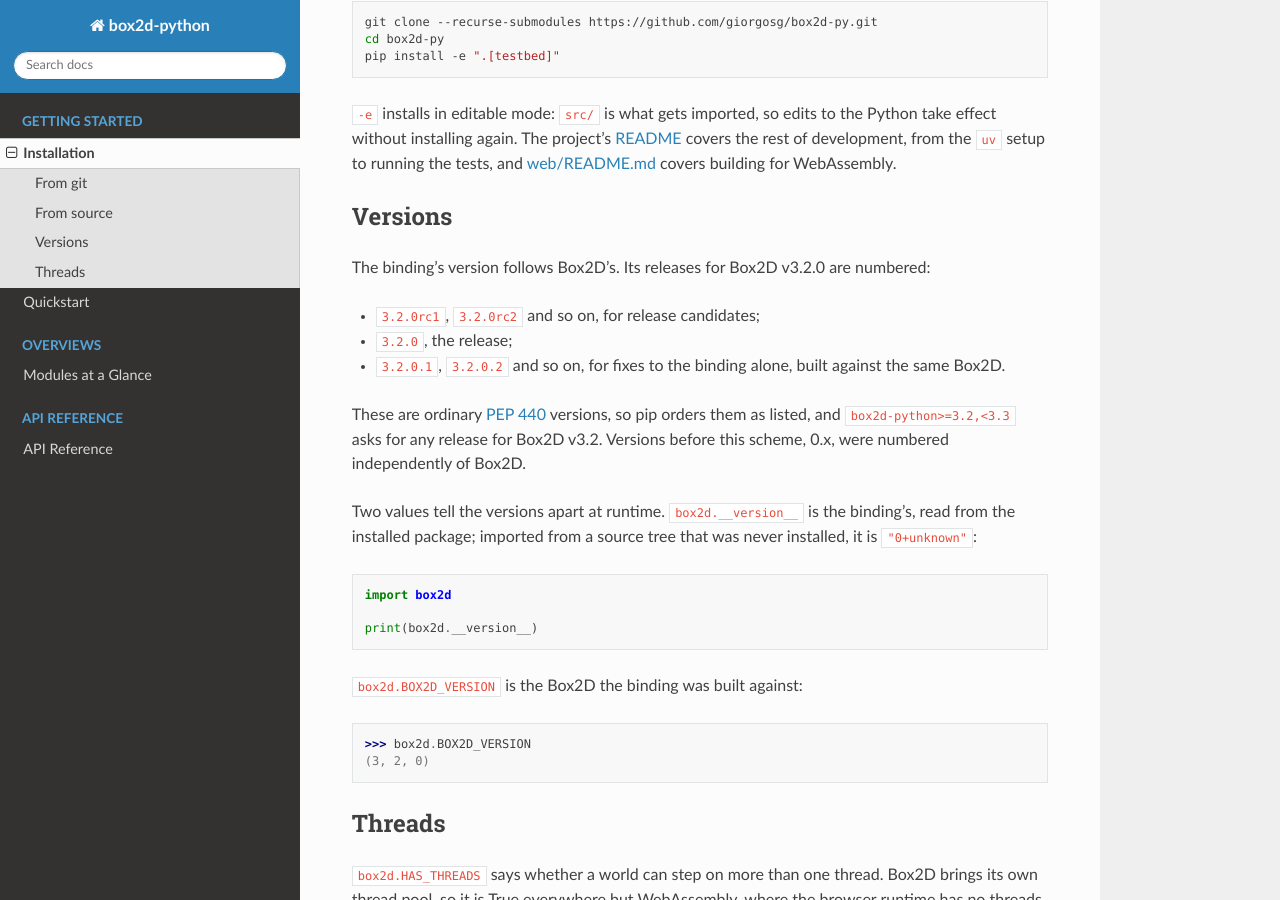
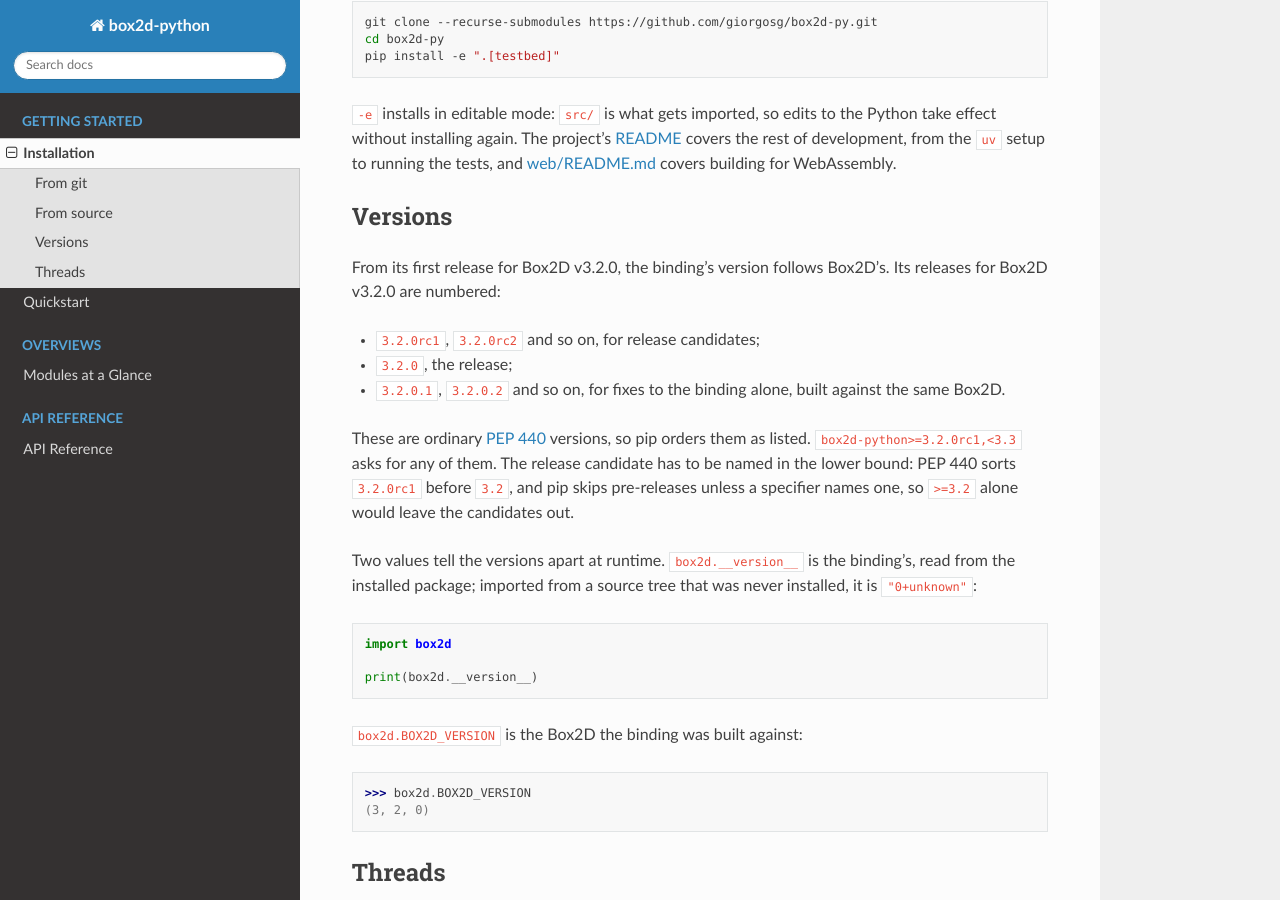
Before and after one commit to giorgosg/box2d-py, a Sphinx documentation site: the page built from docs/source/getting_started/install.rst, in a window 1280 px wide and 900 px high, scrolled down 839 px. Built offline with Sphinx 7.4.7 and the Read the Docs theme 3.1.0, drawn with Linux system fonts in a browser that asks for light colours.

Commit message:
Address review of the docs front page
install.rst: the version scheme is described as starting with the first
release for Box2D v3.2.0, with no claim about the versions before it. The
example specifier is >=3.2.0rc1,<3.3, since PEP 440 sorts 3.2.0rc1 before
3.2 and pip skips pre-releases a specifier does not name.

quickstart.rst: step 120 times rather than 90, so the sleep check is not
two steps from failing; check the hit normal's y rather than its repr;
make the ball just before the contact events section, so it is let go
where the text says rather than falling through the sections between;
say how a game loop accumulates frame time against a fixed step; the
pendulum's pivot is fixed to the ground body; and the blocks build one
scene in order rather than promising they paste into a prompt.

conf.py's comment now says where release and version actually appear.
The doc example tests are named by path under docs/source, and the conf
test checks exact release and version values for a set of versions.

Co-Authored-By: Claude Opus 5.5 <noreply@anthropic.com>

```diff
--- a/docs/source/conf.py
+++ b/docs/source/conf.py
@@ -13,8 +13,9 @@ copyright = "2025–2026, Giorgos Giagas"
 author = "Giorgos Giagas"
 
 # The package's own version, which it reads from the installed metadata, so
-# that pyproject.toml stays the one place a version is written. `version` is
-# the short form Sphinx shows beside the title: 3.2 for 3.2.0rc1 or 3.2.0.1.
+# that pyproject.toml stays the one place a version is written. `release` is
+# the full version, the one each page's <title> shows; `version` is the short
+# major.minor form Sphinx offers as |version|: 3.2 for 3.2.0rc1 or 3.2.0.1.
 release = box2d.__version__
 version = ".".join(release.split(".")[:2])
 
--- a/docs/source/getting_started/install.rst
+++ b/docs/source/getting_started/install.rst
@@ -52,8 +52,8 @@ covers building for WebAssembly.
 Versions
 --------
 
-The binding's version follows Box2D's. Its releases for Box2D v3.2.0 are
-numbered:
+From its first release for Box2D v3.2.0, the binding's version follows
+Box2D's. Its releases for Box2D v3.2.0 are numbered:
 
 - ``3.2.0rc1``, ``3.2.0rc2`` and so on, for release candidates;
 - ``3.2.0``, the release;
@@ -61,9 +61,10 @@ numbered:
   against the same Box2D.
 
 These are ordinary `PEP 440 <https://peps.python.org/pep-0440/>`_ versions,
-so pip orders them as listed, and ``box2d-python>=3.2,<3.3`` asks for any
-release for Box2D v3.2. Versions before this scheme, 0.x, were numbered
-independently of Box2D.
+so pip orders them as listed. ``box2d-python>=3.2.0rc1,<3.3`` asks for any of
+them. The release candidate has to be named in the lower bound: PEP 440 sorts
+``3.2.0rc1`` before ``3.2``, and pip skips pre-releases unless a specifier
+names one, so ``>=3.2`` alone would leave the candidates out.
 
 Two values tell the versions apart at runtime. ``box2d.__version__`` is the
 binding's, read from the installed package; imported from a source tree that
```
Also changed, not shown: docs/source/getting_started/quickstart.rst (+33 -31 lines), 2 other files.
